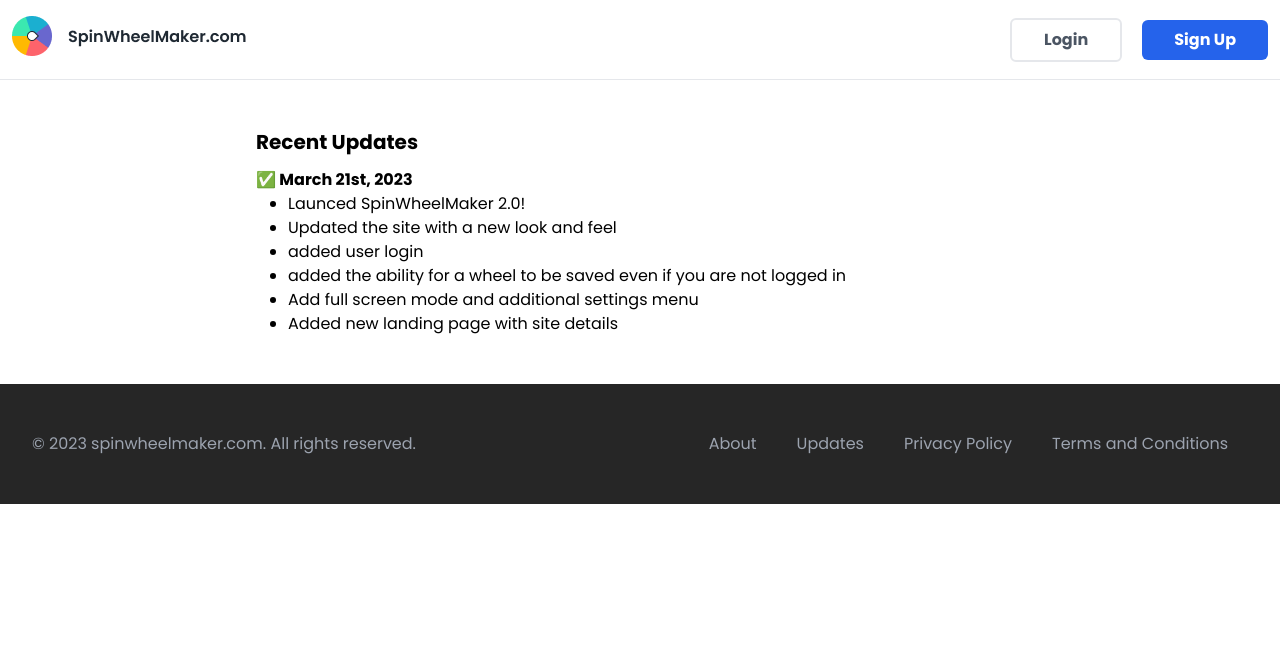
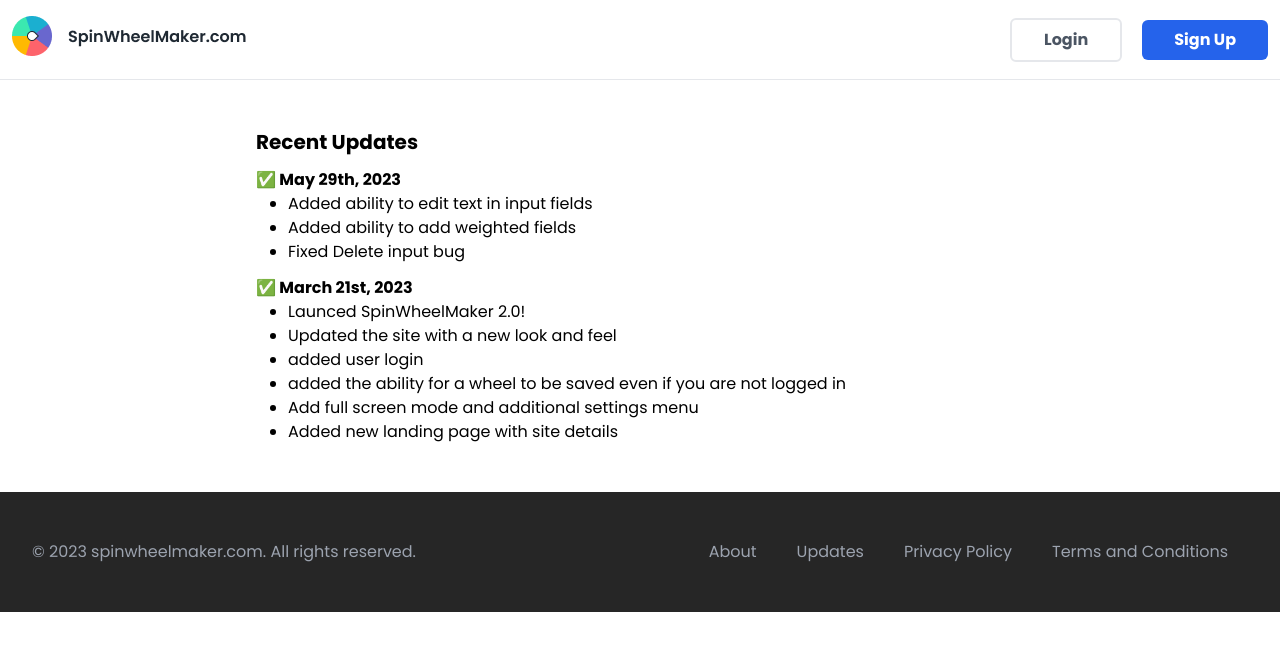
Before and after one commit to bsmith20681/spinwheelmaker-2.0, a Next.js app: page /updates in a window 1280 px wide. Shown: the top 650 px of the page. Built offline with nearby package versions, Linux system fonts and the light colour scheme; no server answers.

Commit message:
updated updates page

```diff
--- a/pages/[shortID]/[iteration].js
+++ b/pages/[shortID]/[iteration].js
@@ -23,11 +23,12 @@
     })
       .then((data) => {
         //older entries may not have the size and weightValue property this checks for that and places it in on older entries
+        const segmentsFromDB = data.data.data[0].iteration.at(-1).segments;
 
-        const segmentsFromDB = data.data.data[0].iteration.at(-1).segments;
         const segmentsHasWeightValue = segmentsFromDB.some((item) => {
-          item.weightValue && item.size;
+          return item.hasOwnProperty("weightValue") && item.hasOwnProperty("size");
         });
+
         if (segmentsHasWeightValue) {
           setSegments(segmentsFromDB);
           setResponse(data.data.data[0]);
--- a/pages/updates.js
+++ b/pages/updates.js
@@ -21,6 +21,14 @@
       <div className="container">
         <div className="mx-auto my-12 max-w-3xl">
           <p className="my-3 text-xl font-semibold">Recent Updates</p>
+          <div className="my-3">
+            <p className="font-semibold">✅ May 29th, 2023</p>
+            <ul className="list-disc pl-8">
+              <li>Added ability to edit text in input fields</li>
+              <li>Added ability to add weighted fields</li>
+              <li>Fixed Delete input bug</li>
+            </ul>
+          </div>
 
           <div className="my-3">
             <p className="font-semibold">✅ March 21st, 2023</p>
```
